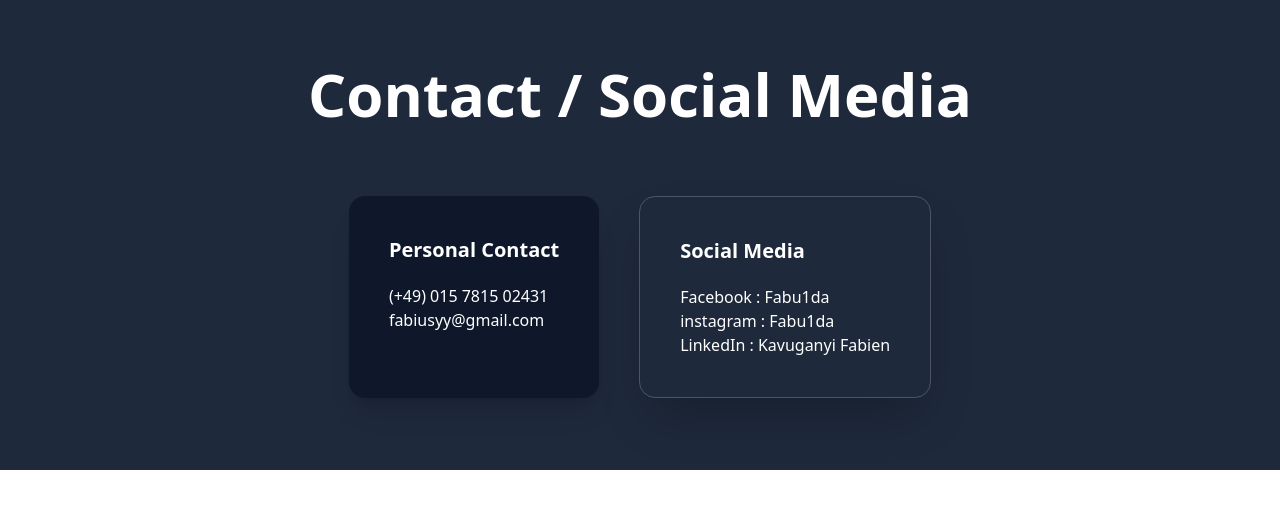
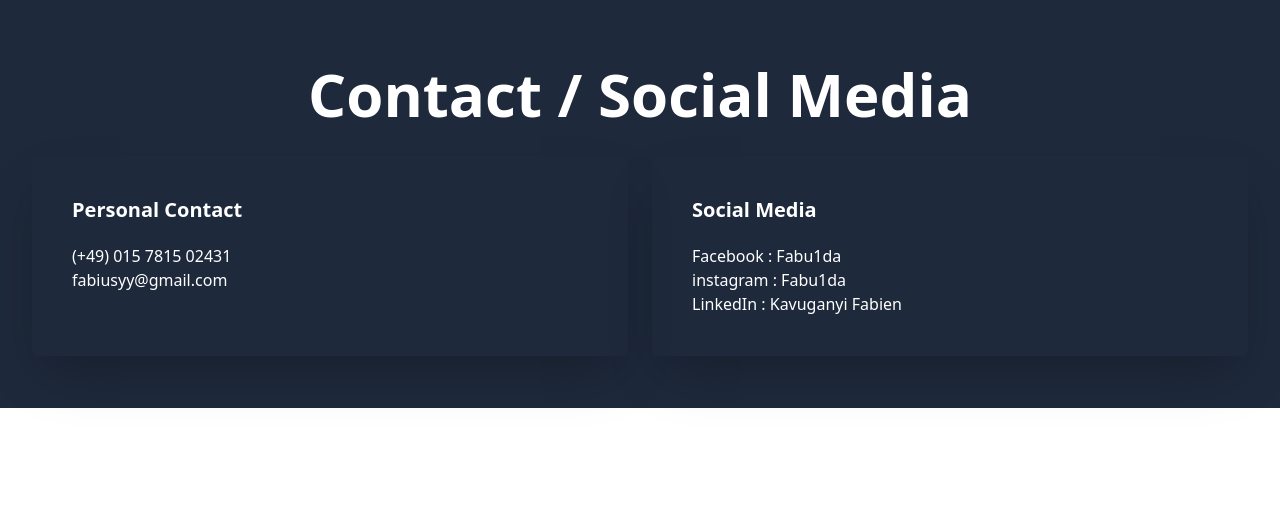
Before and after one commit to Fabu1da/portfolioxyz, a Next.js app: page /widget/contact in a window 1280 px wide. Shown: the top 508 px of the page. Built offline with nearby package versions, Linux system fonts and the light colour scheme; a web font is replaced by a local one.

Commit message:
portfolio

```diff
--- a/pages/widget/contact.js
+++ b/pages/widget/contact.js
@@ -6,8 +6,9 @@
       <div className="text-center text-6xl text-white font-bold my-8">
         Contact / Social Media
       </div>
-      <div className="flex justify-center gap-10 p-10">
-        <div className="p-10 shadow-xl rounded-2xl bg-slate-900 text-white">
+
+      <div className="grid grid-cols-2 w-full gap-2 md:grid-cols-2 md:gap-6 md:w-7/8 mx-auto my-5">
+        <div className="relative rounded-md overflow-hidden shadow-2xl p-10 text-white ">
           <h1 className=" text-xl text-white font-bold mb-5">
             Personal Contact
           </h1>
@@ -16,7 +17,8 @@
             <span className="">fabiusyy@gmail.com</span>
           </div>
         </div>
-        <div className="p-10 border border-gray-600 rounded-2xl shadow-2xl text-white">
+
+        <div className="relative rounded-md overflow-hidden shadow-2xl p-10 text-white ">
           <h1 className=" text-xl text-white font-bold mb-5">Social Media</h1>
           <div className=" flex flex-col">
             <span>Facebook : Fabu1da</span>
--- a/pages/widget/navBar.js
+++ b/pages/widget/navBar.js
@@ -3,7 +3,7 @@
     <div className="bg-black w-full z-10 fixed">
       <div className="flex justify-between items-center md:px-20 mx-auto">
         <div className="bg-gray-700 text-gray-100 text-4xl p-2">FK</div>
-        <div className=" text-gray-100">
+        <div className=" hidden  md:block text-gray-100">
           <a className="p-2" href="#home">
             Home
           </a>
```
